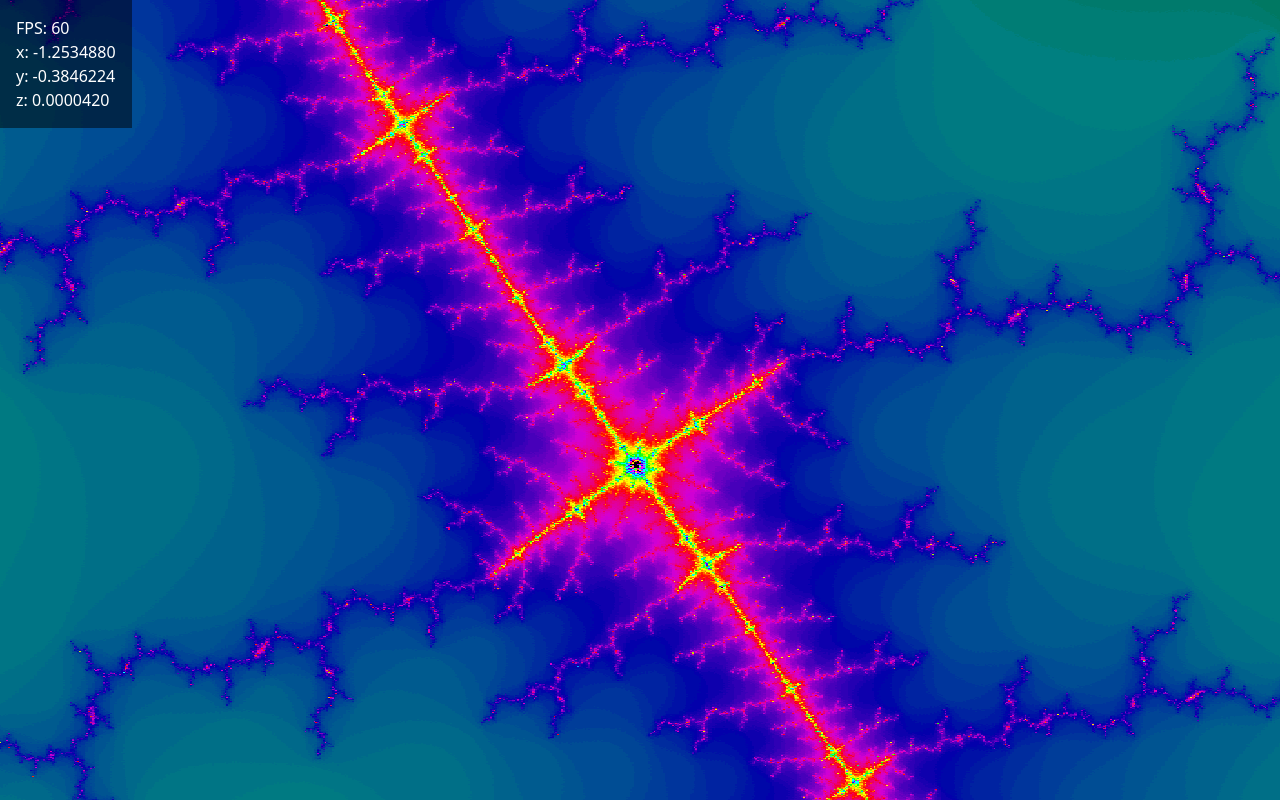
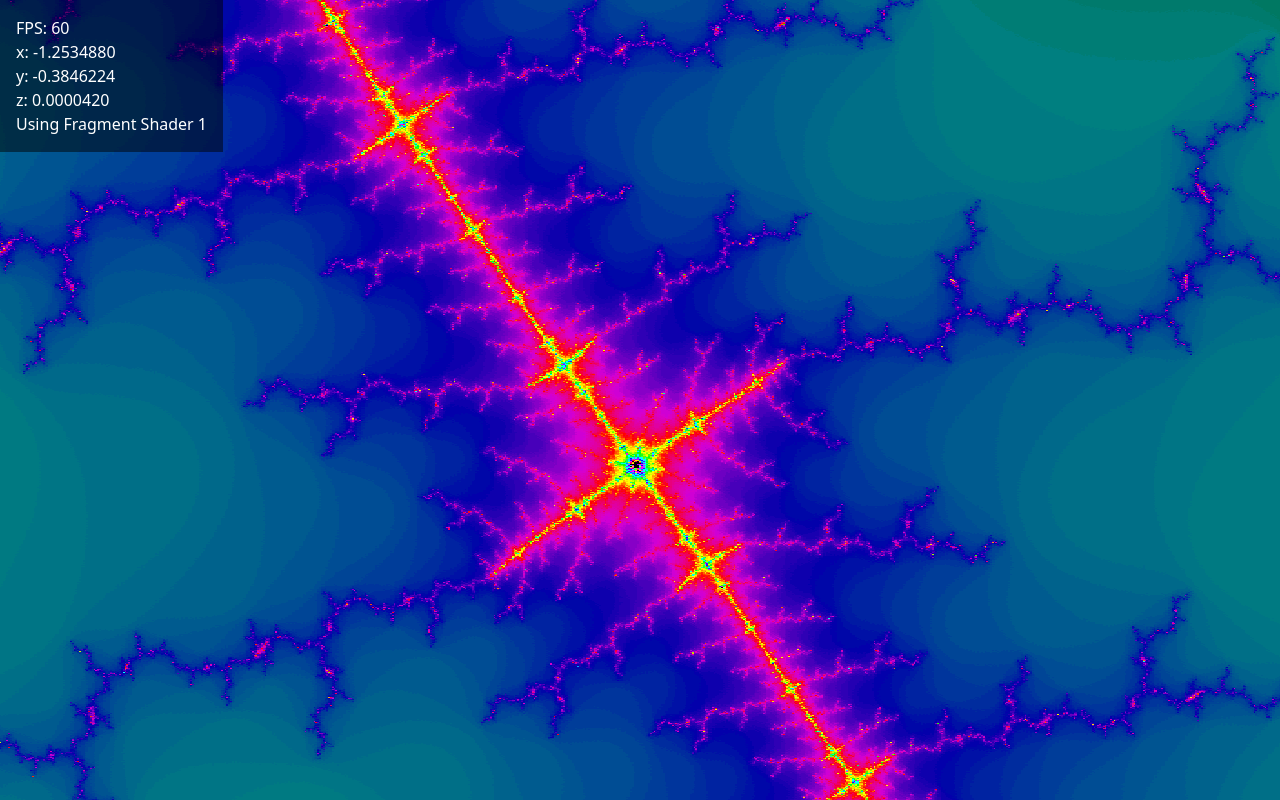
Before and after one commit to miklilad/fractals, a React (Vite) app: page / in a window 1280 px wide. Built offline with nearby package versions, Linux system fonts and the light colour scheme.

Commit message:
2 shaders

```diff
--- a/src/Canvas.tsx
+++ b/src/Canvas.tsx
@@ -1,6 +1,7 @@
 import { useEffect, useRef, useState } from "react";
 import vertexShaderSource from "./shaders/vertex.vert?raw";
 import fragmentShaderSource from "./shaders/fragment.frag?raw";
+import fragmentShader2Source from "./shaders/fragment2.frag?raw";
 import { useMouseDragMovement } from "./hooks/useMouseMovement";
 import { useFPS } from "./hooks/useFPS";
 
@@ -50,7 +51,7 @@ const createProgram = (
 };
 
 // Initialize WebGL with shaders and buffers
-const initWebGL = (canvas: HTMLCanvasElement) => {
+const initWebGL = (canvas: HTMLCanvasElement, useFragmentShader2: boolean) => {
   const gl = canvas.getContext("webgl");
   if (!gl) {
     console.error("WebGL not supported");
@@ -62,7 +63,7 @@ const initWebGL = (canvas: HTMLCanvasElement) => {
   const fragmentShader = createShader(
     gl,
     gl.FRAGMENT_SHADER,
-    fragmentShaderSource
+    useFragmentShader2 ? fragmentShader2Source : fragmentShaderSource
   );
 
   if (!vertexShader || !fragmentShader) return;
@@ -141,7 +142,7 @@ const render = ({
 export const Canvas = () => {
   const canvasRef = useRef<HTMLCanvasElement>(null);
   const contextRef = useRef<ReturnType<typeof initWebGL>>(null);
-
+  const [useFragmentShader2, setUseFragmentShader2] = useState(false);
   // const [position, setPosition] = useState({ x: -0.5, y: 0, z: 2 });
   const [position, setPosition] = useState({
     x: -1.253488,
@@ -154,8 +155,15 @@ export const Canvas = () => {
   useEffect(() => {
     const canvas = canvasRef.current;
     if (!canvas) return;
-    contextRef.current = initWebGL(canvas);
-  }, []);
+    contextRef.current = initWebGL(canvas, useFragmentShader2);
+    if (!contextRef.current) return;
+    render({
+      context: contextRef.current,
+      position,
+      width: canvas.width,
+      height: canvas.height,
+    });
+  }, [useFragmentShader2]);
 
   useMouseDragMovement({ setPosition, canvasRef });
 
@@ -191,6 +199,11 @@ export const Canvas = () => {
         <p>x: {position.x.toFixed(majorDigits)}</p>
         <p>y: {position.y.toFixed(majorDigits)}</p>
         <p>z: {position.z.toFixed(majorDigits)}</p>
+        <button onClick={() => setUseFragmentShader2(!useFragmentShader2)}>
+          {useFragmentShader2
+            ? "Using Fragment Shader 2"
+            : "Using Fragment Shader 1"}
+        </button>
       </div>
     </div>
   );
```
Also changed, not shown: src/shaders/fragment2.frag (added).
